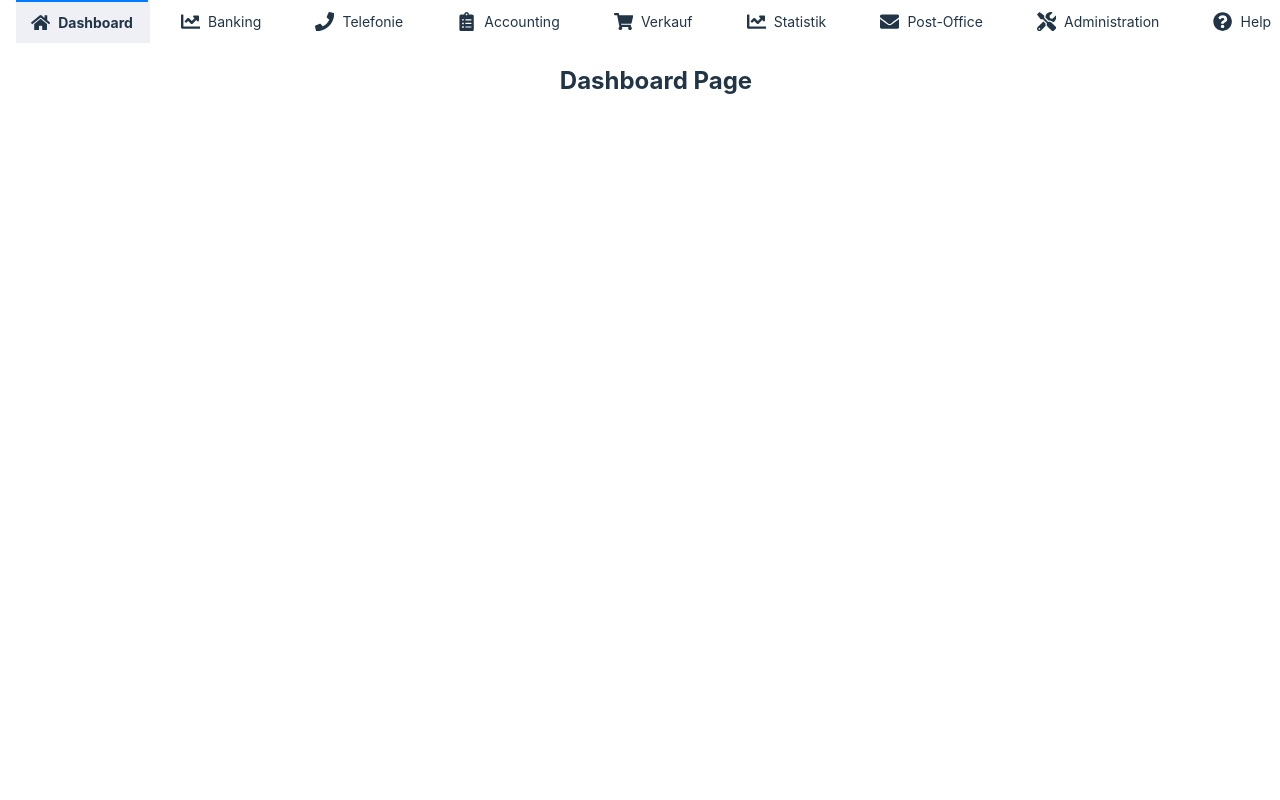
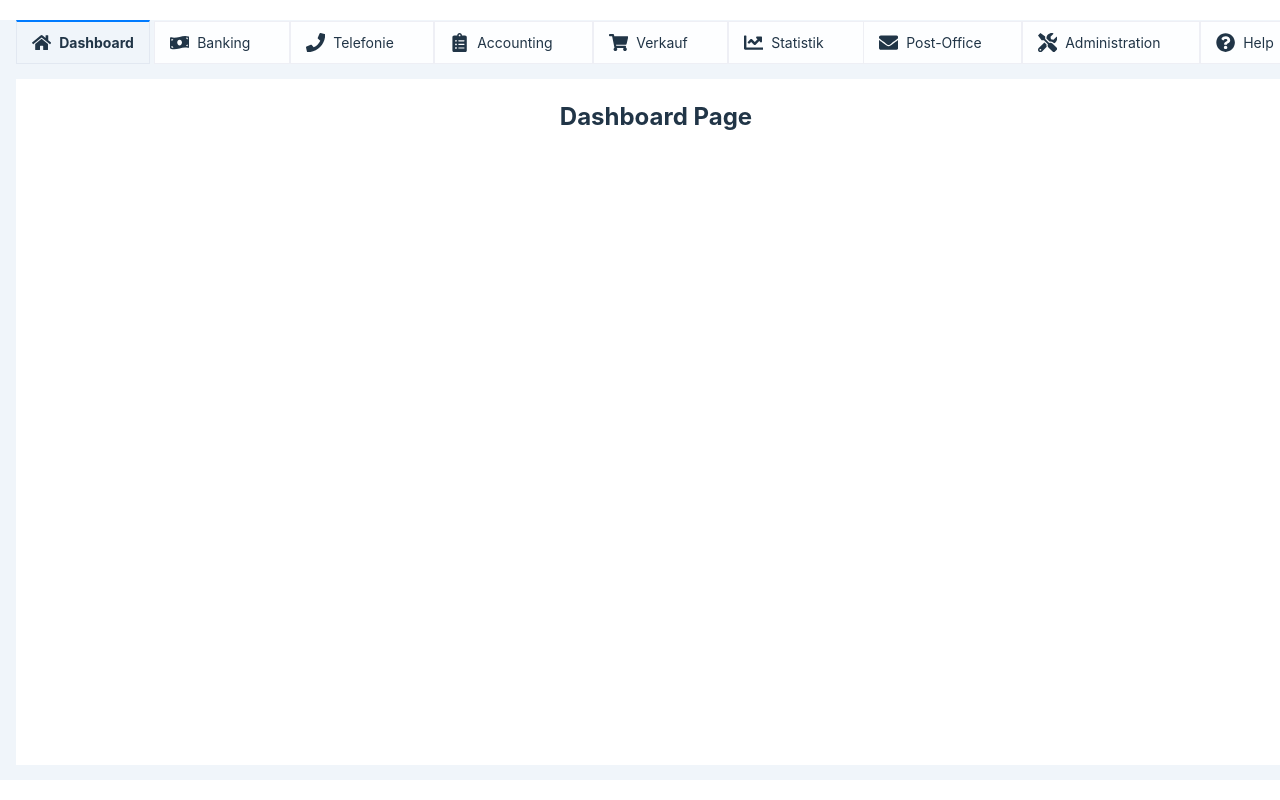
Before and after one commit to ToyLess78/tabs-template, a React (Vite) app: page / in a window 1280 px wide. Shown: the top 800 px of the page. Built offline with nearby package versions, Linux system fonts and the light colour scheme.

Commit message:
feat: add animation to select & tab

```diff
--- a/src/index.scss
+++ b/src/index.scss
@@ -14,10 +14,14 @@
 
 #root {
 	max-width: 1280px;
-	margin: 0 auto;
+	height: calc(100vh - 40px);
+	margin: 20px auto;
 	text-align: center;
 	width: 100%;
 	padding: 0 1rem;
+	display: flex;
+	flex-direction: column;
+	background-color: rgb(240, 245, 250);
 }
 
 a {
--- a/src/libs/components/layout/Layout.tsx
+++ b/src/libs/components/layout/Layout.tsx
@@ -5,7 +5,9 @@ export const Layout: React.FC = () => {
 	return (
 		<>
 			<TabsNavigation />
-			<Outlet />
+			<div style={{ margin: "15px 0", flexGrow: 1, backgroundColor: "white" }}>
+				<Outlet />
+			</div>
 		</>
 	);
 };
--- a/src/libs/components/select/Select.module.scss
+++ b/src/libs/components/select/Select.module.scss
@@ -1,6 +1,6 @@
 .dropdownContainer {
   position: relative;
-  margin-right: -20px;
+  margin-right: -50px;
 }
 
 .dropdownButton {
@@ -25,7 +25,6 @@
   width: 210px;
   display: flex;
   flex-direction: column;
-  padding: 8px;
   border-radius: 4px;
 }
 
--- a/src/libs/components/select/Select.tsx
+++ b/src/libs/components/select/Select.tsx
@@ -1,6 +1,7 @@
 import { useEffect, useRef, useState } from "react";
 import { FaChevronDown, FaChevronUp } from "react-icons/fa";
 import { Tab } from "../tab/Tab";
+import "animate.css";
 import styles from "./Select.module.scss";
 
 interface SelectProps {
@@ -15,10 +16,16 @@ export const Select: React.FC<SelectProps> = ({
 	pinnedTabs,
 }) => {
 	const [isOpen, setIsOpen] = useState(false);
+	const [isFullyClosed, setIsFullyClosed] = useState(true);
 	const dropdownRef = useRef<HTMLDivElement | null>(null);
 
 	const toggleDropdown = () => {
-		setIsOpen(!isOpen);
+		setIsOpen((prevState) => {
+			if (!prevState) {
+				setIsFullyClosed(false);
+			}
+			return !prevState;
+		});
 	};
 
 	useEffect(() => {
@@ -38,13 +45,22 @@ export const Select: React.FC<SelectProps> = ({
 		};
 	}, []);
 
+	const handleAnimationEnd = () => {
+		if (!isOpen) {
+			setIsFullyClosed(true);
+		}
+	};
+
 	return (
 		<div ref={dropdownRef} className={styles.dropdownContainer}>
 			<button className={styles.dropdownButton} onClick={toggleDropdown}>
 				{isOpen ? <FaChevronUp /> : <FaChevronDown />}
 			</button>
-			{isOpen && (
-				<div className={styles.dropdownMenu}>
+			{(!isFullyClosed || isOpen) && (
+				<div
+					className={`${styles.dropdownMenu} animate__animated ${isOpen ? "animate__fadeIn" : "animate__fadeOut"}`}
+					onAnimationEnd={handleAnimationEnd}
+				>
 					{options.map((option) => (
 						<Tab
 							key={option.label}
--- a/src/libs/components/tab/Tab.module.scss
+++ b/src/libs/components/tab/Tab.module.scss
@@ -7,10 +7,11 @@
   cursor: pointer;
   transition: all 0.5s;
   background-color: rgba(255, 255, 255, 0.87);
+  border: 1px solid  rgba(174, 182, 206, 0.2);
   position: relative;
 
   &:hover {
-    background-color: rgba(174, 182, 206, 0.2);
+    background-color: rgb(240, 245, 250);
 
     .iconAction {
       opacity: 1;
@@ -31,7 +32,7 @@
 .active {
   border-top: 2px solid #007bff;
   font-weight: bold;
-  background-color: rgba(174, 182, 206, 0.2);
+  background-color: rgb(240, 245, 250);
   margin-right: 0;
   flex-grow: 1;
 }
--- a/src/libs/components/tab/Tab.tsx
+++ b/src/libs/components/tab/Tab.tsx
@@ -19,7 +19,7 @@ export const Tab = forwardRef<HTMLDivElement, TabProps>(
 			<div
 				ref={ref}
 				data-label={label}
-				className={`${styles.tab} ${isActive ? styles.active : ""}`}
+				className={`${styles.tab} ${isActive ? styles.active : ""} animate__animated animate__zoomIn`}
 				onClick={onClick}
 			>
 				<Icon className={styles.icon} />
--- a/src/libs/components/tabs-navigation/TabsNavigation.module.scss
+++ b/src/libs/components/tabs-navigation/TabsNavigation.module.scss
@@ -5,8 +5,7 @@
 
 .pinnedTabsContainer {
   display: flex;
-  margin-right: 16px;
-  border-right: 2px solid  rgba(174, 182, 206, 0.2);
+  margin-right: 4px;
 }
 
 .allTabsContainer {
--- a/src/libs/components/tabs-navigation/TabsNavigation.tsx
+++ b/src/libs/components/tabs-navigation/TabsNavigation.tsx
@@ -81,6 +81,7 @@ export const TabsNavigation: React.FC = () => {
 					/>
 				))}
 			</div>
+			{hiddenTabsOptions.length && (
 				<Select
 					options={
 						hiddenTabsOptions as Array<{
@@ -91,6 +92,7 @@ export const TabsNavigation: React.FC = () => {
 					onTogglePin={handlePinToggle}
 					pinnedTabs={pinnedTabs}
 				/>
+			)}
 		</div>
 	);
 };
--- a/src/libs/enums/icon /tab-name-to-icon.enum.ts
+++ b/src/libs/enums/icon /tab-name-to-icon.enum.ts
@@ -7,6 +7,7 @@ import {
 	FaHome,
 	FaLayerGroup,
 	FaList,
+	FaMoneyBillWave,
 	FaPhone,
 	FaQuestionCircle,
 	FaShoppingCart,
@@ -18,7 +19,7 @@ import { TabName } from "../enums";
 
 export const TabNameToIcon = {
 	[TabName.DASHBOARD]: FaHome,
-	[TabName.BANKING]: FaChartLine,
+	[TabName.BANKING]: FaMoneyBillWave,
 	[TabName.TELEFONIE]: FaPhone,
 	[TabName.ACCOUNTING]: FaClipboardList,
 	[TabName.VERKAUF]: FaShoppingCart,
```
Lines whose indentation alone changed are shown as unchanged.
